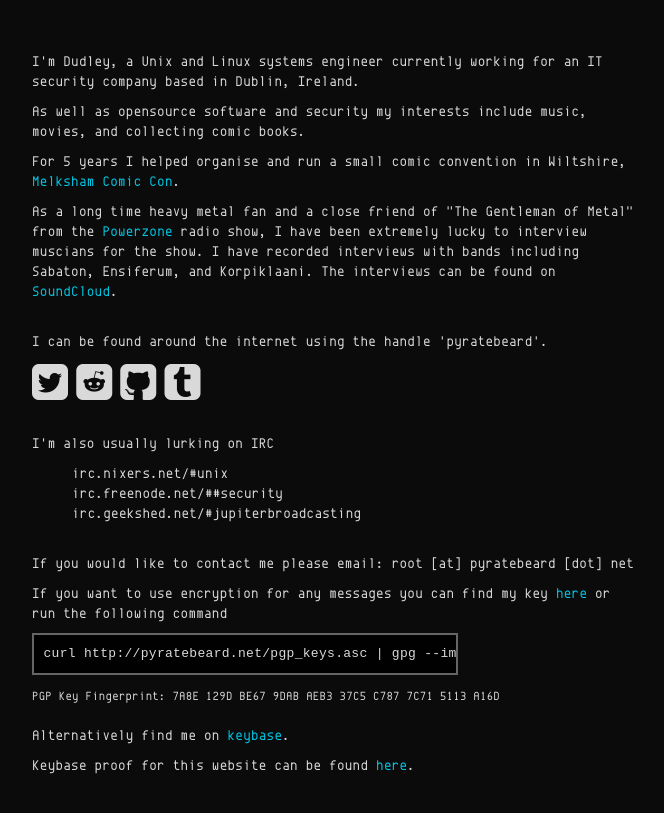
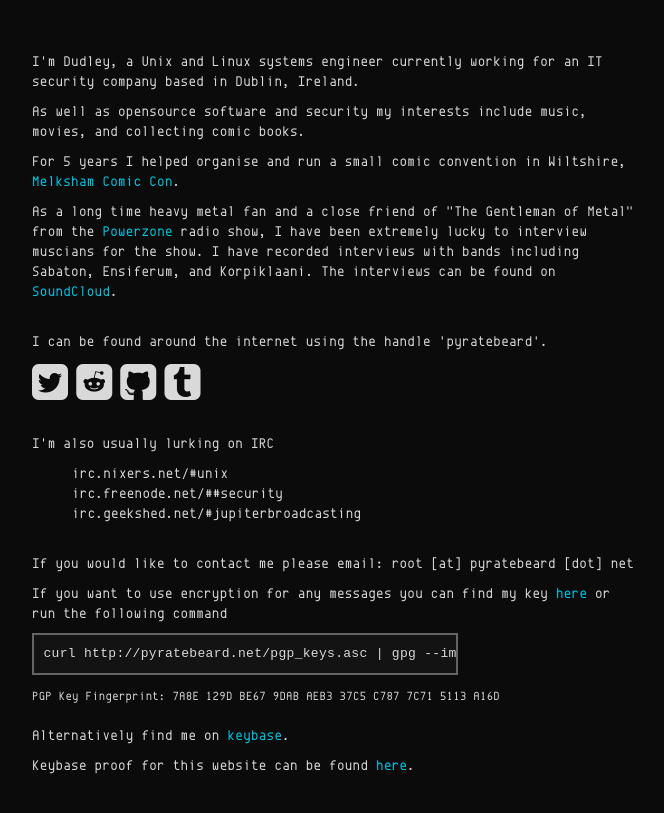
Before and after one commit to pyratebeard/pyratebeard.github.io, a Jekyll site: the page built from bio.html, in a window 1280 px wide. Shown: the top 813 px of the page, without its empty margins (304-968 px from the left). Built offline with Jekyll 4.4.1, drawn with Linux system fonts in a browser that asks for light colours.

Commit message:
pre background color change

```diff
--- a/css/custom.css
+++ b/css/custom.css
@@ -84,7 +84,7 @@ code {
 pre {
     max-width: 70%;
     color: #d9d9d9;
-    background-color: #010101;
+    background-color: #131313;
     /*font-family: envy; */
     border-radius: 0px;
     border-color: #656565;
```
